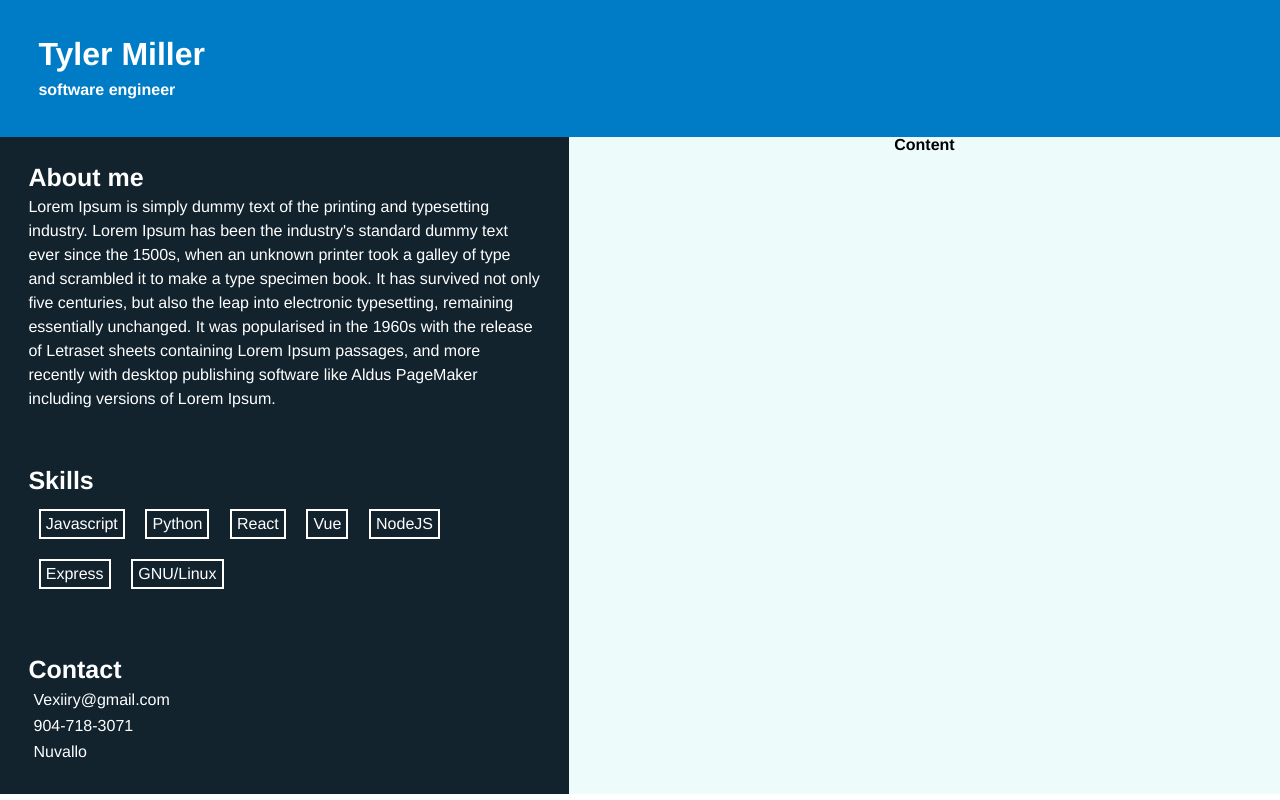
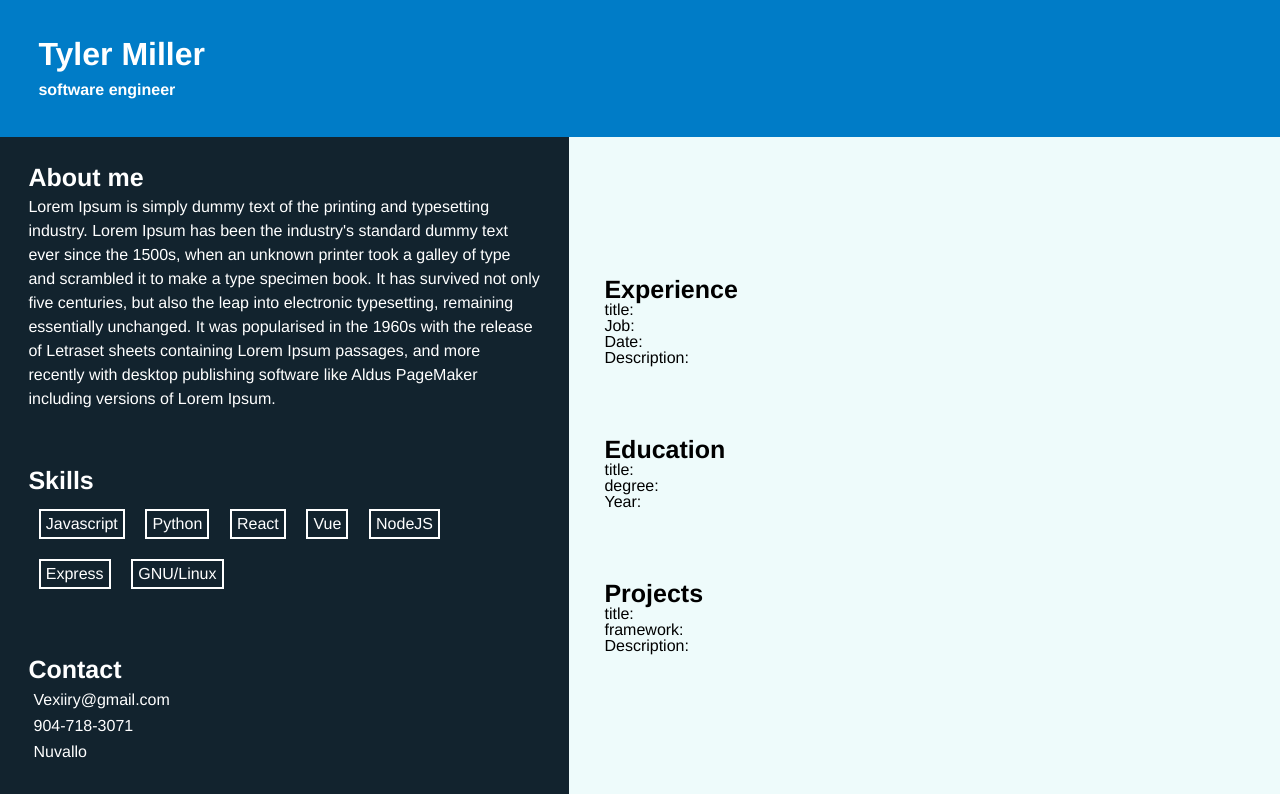
Before and after one commit to nuvallo/nuvallo.github.io, a Vue app in the folder client/: page / in a window 1280 px wide. Built offline with nearby package versions, Linux system fonts and the light colour scheme.

Commit message:
added data for content section

```diff
--- a/client/package.json
+++ b/client/package.json
@@ -32,7 +32,9 @@
     "parserOptions": {
       "parser": "babel-eslint"
     },
-    "rules": {}
+    "rules": {
+      "no-console": "off"
+    }
   },
   "browserslist": [
     "> 1%",
--- a/client/src/App.vue
+++ b/client/src/App.vue
@@ -3,18 +3,56 @@
     <Header />
     <div className="grid">
       <Sidebar />
-      <Content />
+      <Content/>
     </div>
   </div>
-
 </template>
 
 <script>
 import Header from './components/Header.vue';
 import Sidebar from './components/Sidebar.vue';
 import Content from './components/Content.vue';
-import './App.css'
+import './App.css';
+
 export default {
+   data() {
+    return {
+      experience: [],
+      // education: [],
+      // projects: []
+    }
+  },
+  created() {
+    this.experience = [{
+        id: 1,
+        title: 'Developer / Laborer',
+        job: 'Just Smash It',
+        date: 'since December 2019',
+        description: 'I have created their entire website with React JS. I also worked as a laborer at Just Smash It.'
+      },{
+        id: 2,
+        title: "Sales associate",
+        job: 'AutoZone',
+        date: 'September 2018 - August 2019',
+        description: 'I worked as a sales associate at AutoZone!'
+      },{
+        id: 3,
+        title: 'Sales associate',
+        job: 'Miller Automotive Group',
+        date: 'May 2016 - August 2018',
+        description: 'I maintained the vehicles exterior and interior and other maintenance.'
+      }],
+    this.education = [{
+        title: 'Oakleaf High School',
+        degree: 'diploma',
+        year: '2019'
+      }],
+    this.projects = [{
+        title: 'Just Smash It',
+        framework: 'ReactJS, Material-UI',
+        description: 'Just Smash It Rage Rooms was my first client to build a front end website with React that was responsive for mobile, ipad, and desktop.'
+      }]
+  },
   name: 'App',
   components: { Header, Sidebar, Content },
 }
--- a/client/src/components/Content.vue
+++ b/client/src/components/Content.vue
@@ -1,12 +1,40 @@
 <template>
   <div className="content-container">
-      <h1>Content</h1>
+      <div className="container">
+          <h1>Experience</h1>
+          <ul>
+              <li>title: </li>
+              <li>Job:</li>
+              <li>Date:</li>
+              <li>Description:</li>
+          </ul>
+      </div>
+      <div className="container">
+          <h1>
+              Education
+          </h1>
+          <ul>
+              <li>title:</li>
+              <li>degree:</li>
+              <li>Year:</li>
+          </ul>
+      </div>
+       <div className="container">
+          <h1>
+             Projects
+          </h1>
+          <ul>
+              <li>title:</li>
+              <li>framework:</li>
+              <li>Description:</li>
+          </ul>
+      </div>
   </div>
 </template>
 
 <script>
 export default {
-    name: 'Content'
+    name: 'Content',
 }
 </script>
 
@@ -14,6 +42,20 @@ export default {
 .content-container {
     background-color: #EEFBFB;
     width: 100%;
-    text-align: center;
+    display: flex;
+    flex-direction: column;
+    justify-content: center;
+}
+
+.container {
+    padding: 5%;
+}
+
+.container h1 {
+    font-size: 25px;
+}
+
+.container ul {
+    list-style: none;
 }
 </style>
```
